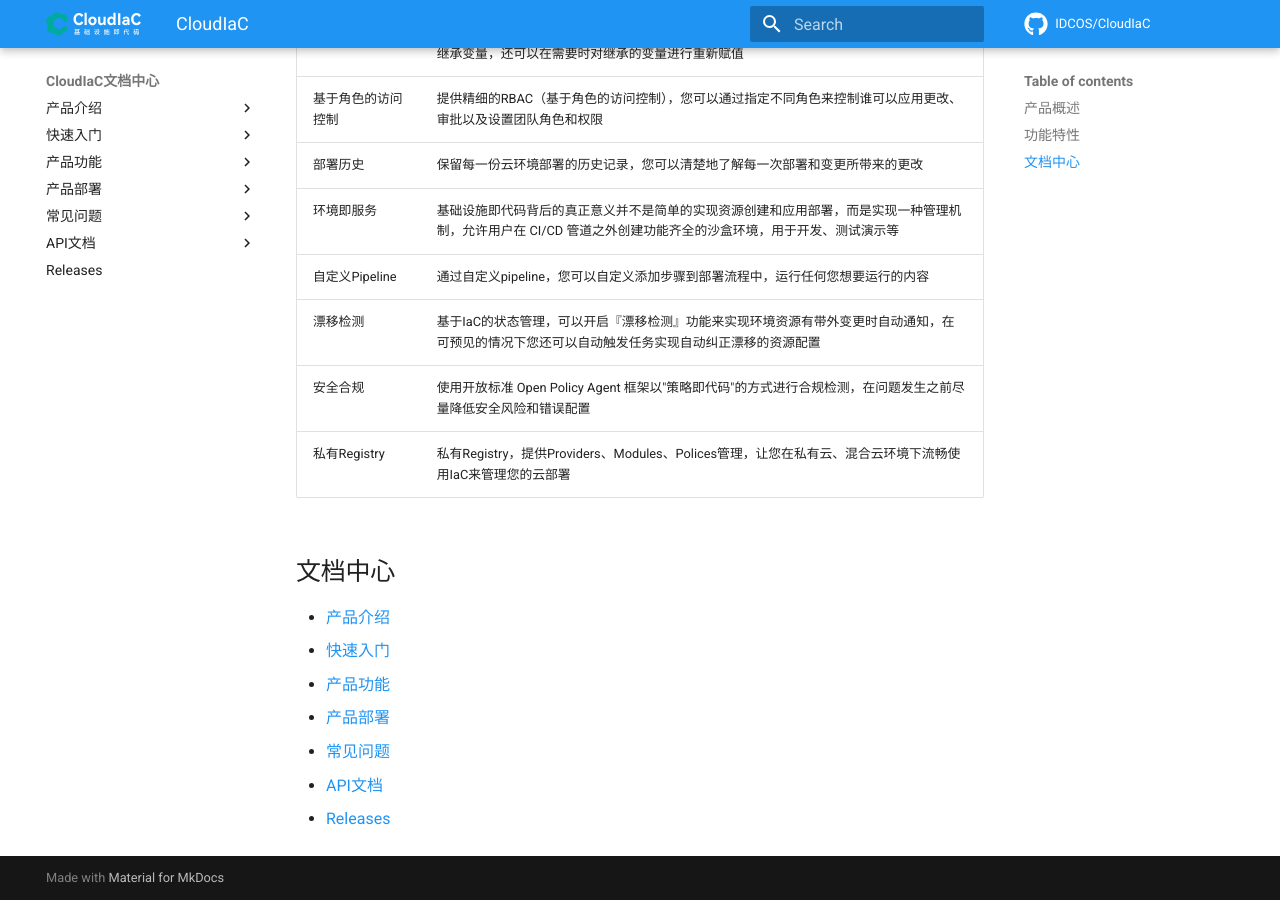
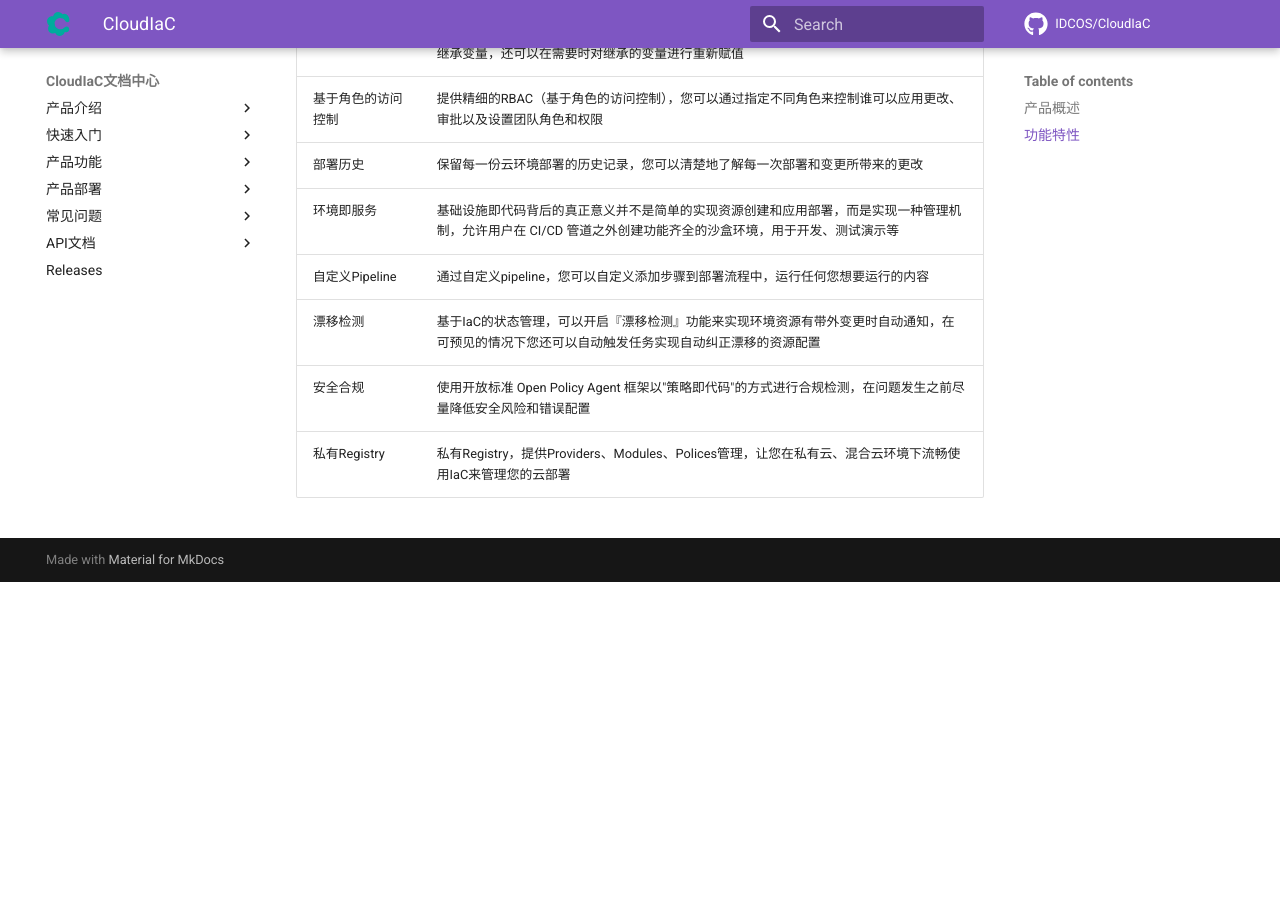
Before and after one commit to idcos/cloudiac, an MkDocs documentation site: the page built from docs/mkdocs/README.md, in a window 1280 px wide and 900 px high, scrolled down 546 px. Built offline with MkDocs 1.6.1 and Material for MkDocs 9.7.7, drawn with Linux system fonts in a browser that asks for light colours; comment, search, counter and statistics services are not loaded; the version menu is left out; after the commit the page ends 1128 px from its top, so only the background shows below that.

Commit message:
docs: 增加文档版本、更新logo

```diff
--- a/docs/mkdocs/README.md
+++ b/docs/mkdocs/README.md
@@ -19,13 +19,3 @@
 | 漂移检测           | 基于IaC的状态管理，可以开启『漂移检测』功能来实现环境资源有带外变更时自动通知，在可预见的情况下您还可以自动触发任务实现自动纠正漂移的资源配置 |
 | 安全合规           | 使用开放标准 Open Policy Agent 框架以"策略即代码"的方式进行合规检测，在问题发生之前尽量降低安全风险和错误配置 |
 | 私有Registry       | 私有Registry，提供Providers、Modules、Polices管理，让您在私有云、混合云环境下流畅使用IaC来管理您的云部署 |
-
-## 文档中心
-
-- [产品介绍](product-description/)
-- [快速入门](quick-start/)
-- [产品功能](product-features/)
-- [产品部署](product-deploy/)
-- [常见问题](answer-questions/)
-- [API文档](api-docs/)
-- [Releases](releases.md)
--- /dev/null
+++ b/docs/mkdocs/versions.json
@@ -0,0 +1,3 @@
+[
+  {"version": "0.8.1", "title": "0.8.1", "aliases": ["latest"]}
+]
--- a/mkdocs.yml
+++ b/mkdocs.yml
@@ -5,9 +5,10 @@
 edit_uri: edit/master/docs/mkdocs/
 theme:
   name: material
-  logo: assets/svg/logo.svg
+  logo: assets/svg/icon.svg
+  favicon: assets/svg/icon.svg
   palette:
-    primary: blue
+    primary: deep purple
   icon:
     repo: fontawesome/brands/github
 plugins:
@@ -16,6 +17,10 @@
         - en
         - ja
       separator: '[\s\-\.]+' # 分词分隔符
+extra:
+  version:
+    provider: mike
+    default: latest
 extra_css:
   - 'assets/css/custom.css'
   - 'assets/css/simpleLightbox.min.css'
```
Also changed, not shown: README.md (+2 -2 lines), docs/mkdocs/assets/svg/icon.svg (added), docs/mkdocs/assets/svg/logo.svg (deleted).
